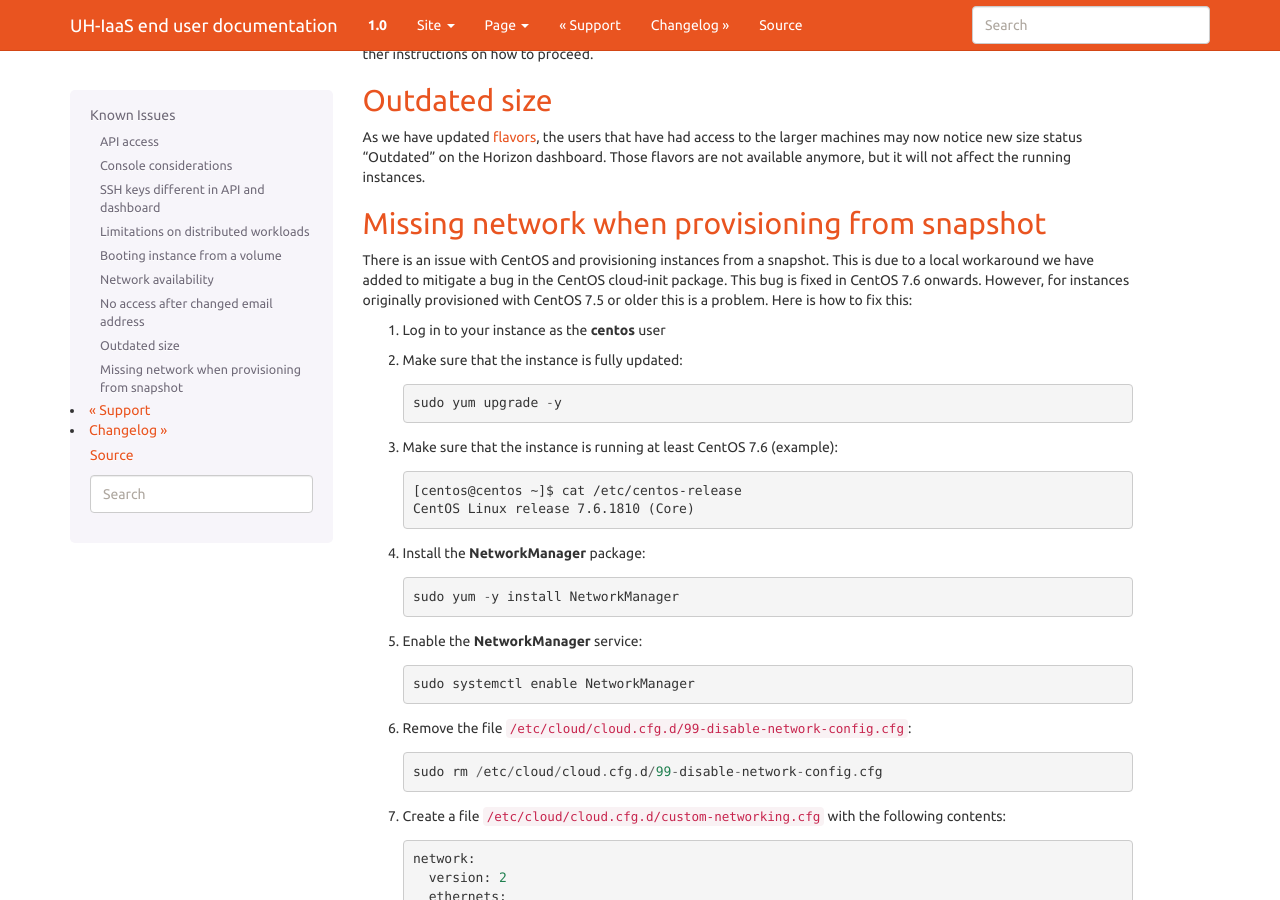
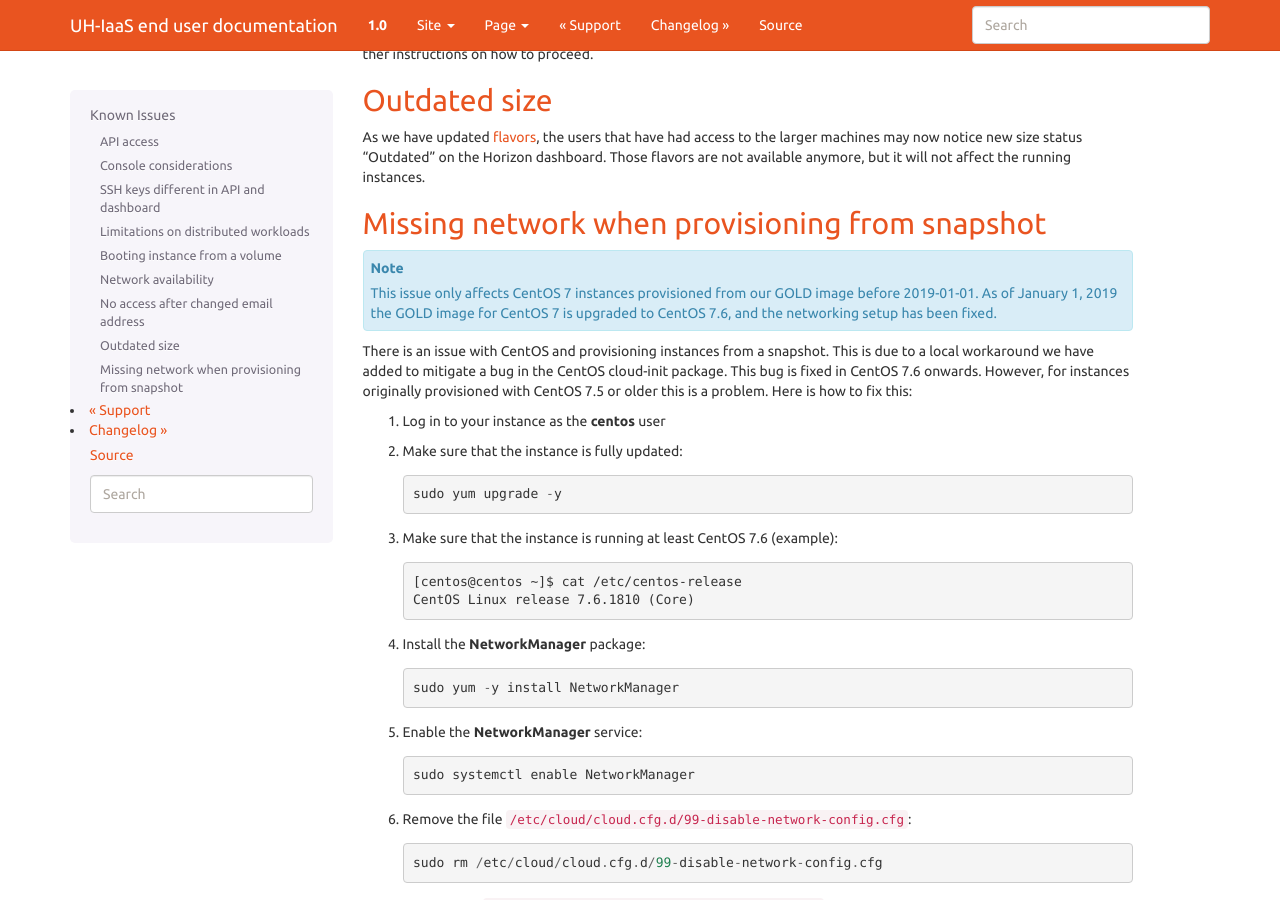
Before and after one commit to norcams/docs-enduser, a Sphinx documentation site: the page built from docs/known-issues.rst, in a window 1280 px wide and 900 px high, scrolled down 1235 px. Built offline with Sphinx 7.4.7, drawn with Linux system fonts in a browser that asks for light colours.

Commit message:
networking fixed for centos 7.6 images

```diff
--- a/docs/known-issues.rst
+++ b/docs/known-issues.rst
@@ -83,6 +83,12 @@ As we have updated flavors_, the users that have had access to the larger machin
 Missing network when provisioning from snapshot
 -----------------------------------------------
 
+.. NOTE::
+   This issue only affects CentOS 7 instances provisioned from our
+   GOLD image before 2019-01-01. As of January 1, 2019 the GOLD image
+   for CentOS 7 is upgraded to CentOS 7.6, and the networking setup
+   has been fixed.
+
 There is an issue with CentOS and provisioning instances from a
 snapshot. This is due to a local workaround we have added to mitigate
 a bug in the CentOS cloud-init package. This bug is fixed in CentOS
```
